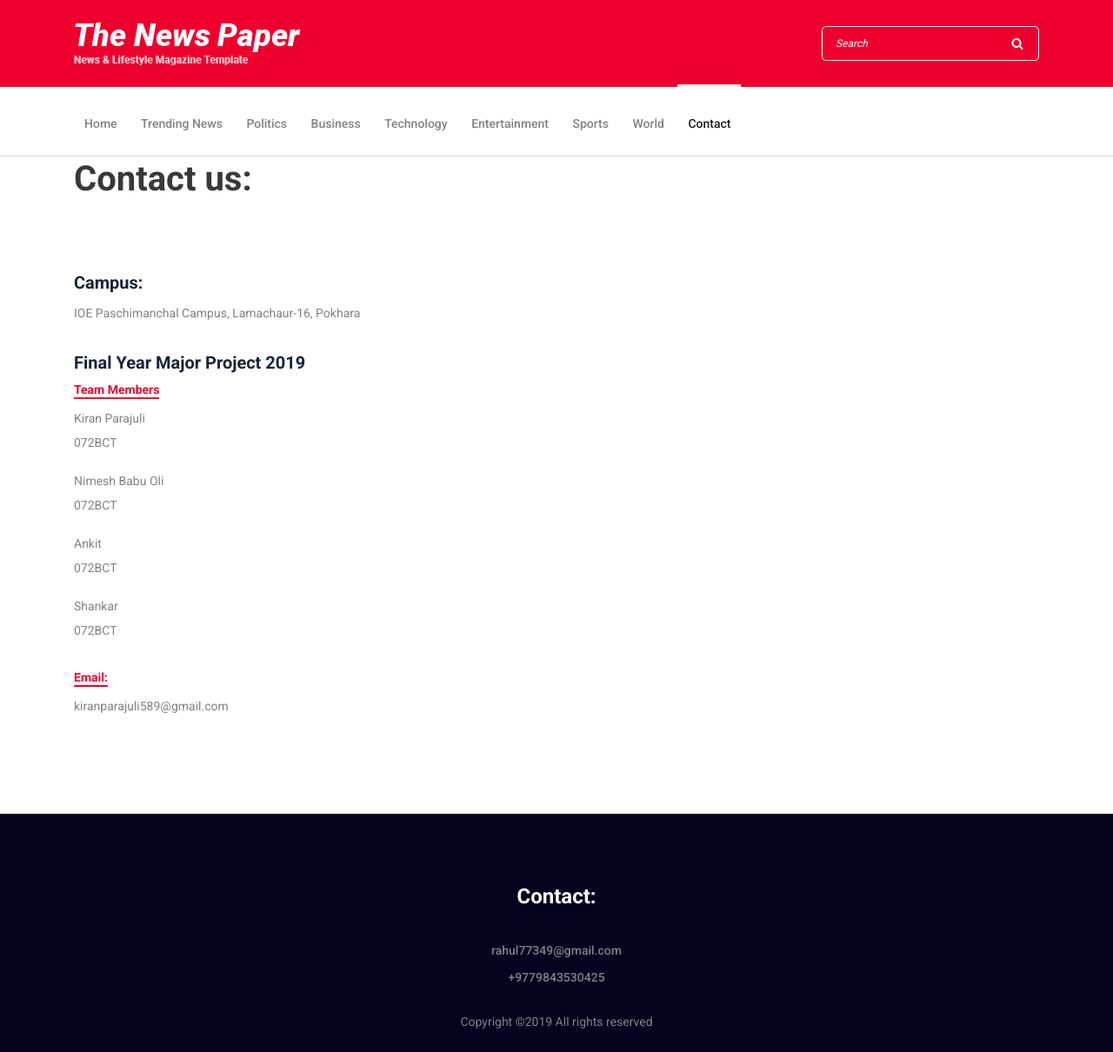
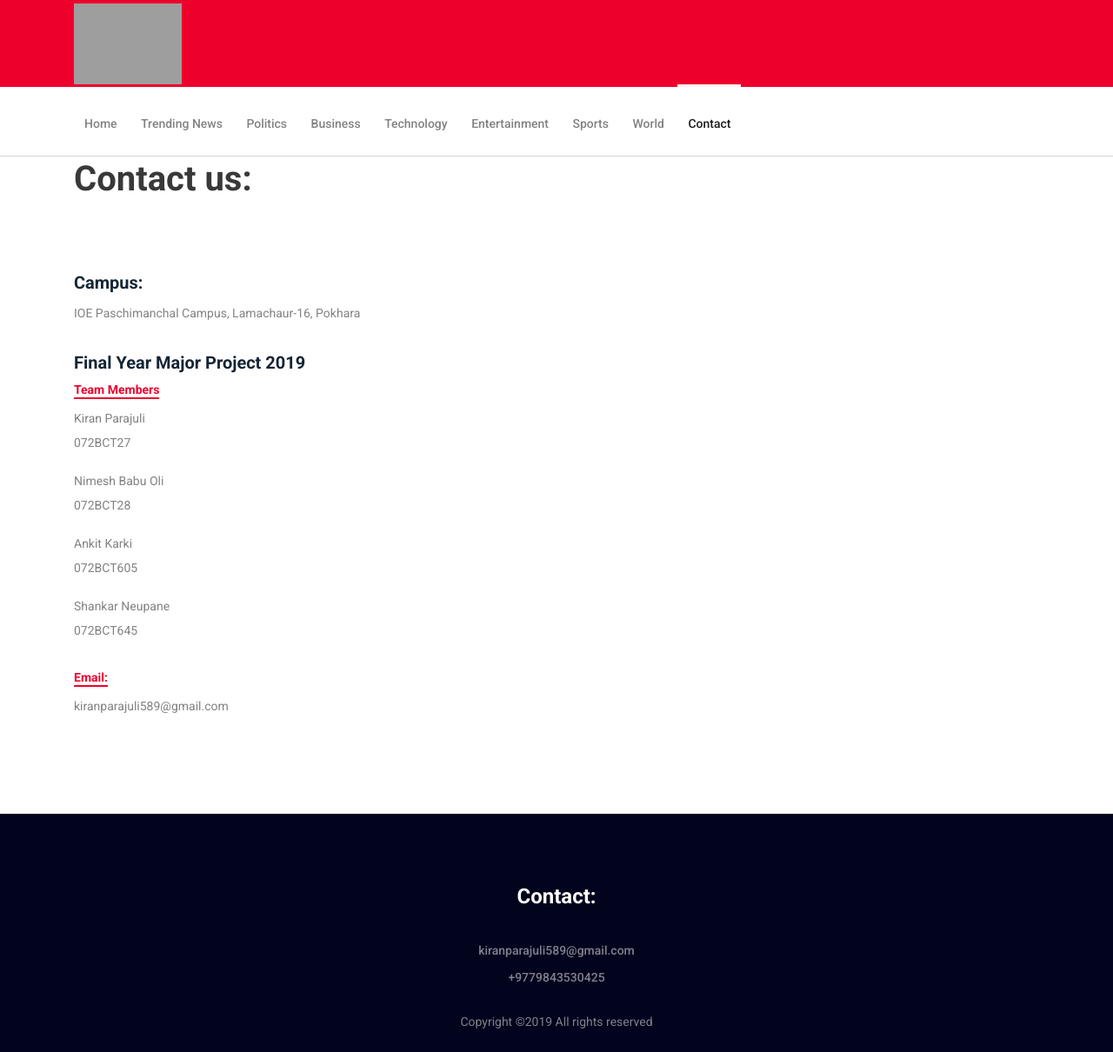
Before and after one commit to kiranparajuli589/NewsRecommendataion, a Flask app: page /contact.html in a window 1280 px wide. Shown: the whole page at 87% size. Run offline with Flask 2, Linux system fonts and the light colour scheme; parts of the project's set-up code (start-up, migrations or seed data) failed here and were passed over; some libraries are stand-ins or nearby versions; grey boxes are pictures that could not be loaded.

Commit message:
Contact Info Updated

```diff
--- a/newsp/main.py
+++ b/newsp/main.py
@@ -80,7 +80,8 @@ Xde = vectorizer.transform(iter(title_dev))
 Xte = vectorizer.transform(iter(title_test))
 
 
-
+#LabelEncoder is a utility class to help normalize labels such that they contain only values between 0 and n_classes-1
+#This is sometimes useful for writing efficient Cython routines.
 encoder = LabelEncoder()
 encoder.fit(category_train)
 Ytr = encoder.transform(category_train)
@@ -124,8 +125,7 @@ for i in range(len(classifier_list)):
     pred = classifier.predict(Xde)
     prediction_list.append(pred[0]);
     print('predicted index for category ', pred[0])
-    print(classification_report(Yde,pred,
-    target_names=encoder.classes_))
+    print(classification_report(Yde,pred, target_names=encoder.classes_))
     score = classifier.score(Xte,Yte)
     print(classifier_names[i],'score is =>',score)
     print('====================================================\n')
@@ -147,7 +147,7 @@ url = ('https://newsapi.org/v2/top-headlines?'
        'apiKey=6d5c12ae14bf4c71a9367094be76b4c2')
 response = requests.get(url)
 json = response.json()
-print(json)
+#print(json)
 # step 2
 Trending_articles = defaultdict(dict)
 
--- a/newsp/templates/category-post.html
+++ b/newsp/templates/category-post.html
@@ -338,8 +338,8 @@
                         <!-- List -->
                         <ul class="list">
                             <h4 class="widget-title">Contact: </h4>
-                                <li><a href="mailto:rahul77349@gmail.com">rahul77349@gmail.com</a></li>
-                                <li><a href="tel:+8005510834">+8005510834</a></li>
+                            <li><a href="mailto:kiranparajuli589@gmail.com">kiranparajuli589@gmail.com</a></li>
+                            <li><a href="tel:+9779843530425">+9779843530425</a></li>
                             <!-- <li><a href="http://.com">www.yoursitename.com</a></li> -->
                         </ul>
                     </div>
--- a/newsp/templates/contact.html
+++ b/newsp/templates/contact.html
@@ -27,6 +27,7 @@
     <header class="header-area">
 
         <!-- Top Header Area -->
+        <!-- Top Header Area -->
         <div class="top-header-area">
             <div class="container">
                 <div class="row">
@@ -34,19 +35,10 @@
                         <div class="top-header-content d-flex align-items-center justify-content-between">
                             <!-- Logo -->
                             <div class="logo">
-                                <a href="/"><img src="img/core-img/logo.png" alt=""></a>
+                                <a href="/"><img src="https://image.flaticon.com/icons/png/512/21/21601.png" height = '42' width = '124' alt=""></a>
                             </div>
 
-                            <!-- Login Search Area -->
-                            <div class="login-search-area d-flex align-items-center">
-                                <!-- Search Form -->
-                                <div class="search-form">
-                                    <form action="#" method="post">
-                                        <input type="search" name="search" class="form-control" placeholder="Search">
-                                        <button type="submit"><i class="fa fa-search" aria-hidden="true"></i></button>
-                                    </form>
-                                </div>
-                            </div>
+
                         </div>
                     </div>
                 </div>
@@ -124,10 +116,10 @@
                         <h6>
                             Team Members
                         </h6>
-                        <p>Kiran Parajuli<br>072BCT</p>
-                        <p>Nimesh Babu Oli<br>072BCT</p>
-                        <p>Ankit<br>072BCT</p>
-                        <p>Shankar<br>072BCT</p>
+                        <p>Kiran Parajuli<br>072BCT27</p>
+                        <p>Nimesh Babu Oli<br>072BCT28</p>
+                        <p>Ankit Karki<br>072BCT605</p>
+                        <p>Shankar Neupane<br>072BCT645</p>
                     </div>
                     <!-- Single Contact Information -->
                     <div class="single-contact-information mb-30">
@@ -159,7 +151,7 @@
                             <!-- List -->
                             <ul class="list">
                                 <h4 class="widget-title">Contact: </h4>
-                                <li><a href="mailto:kiranparajuli589@gmail.com">rahul77349@gmail.com</a></li>
+                                <li><a href="mailto:kiranparajuli589@gmail.com">kiranparajuli589@gmail.com</a></li>
                                 <li><a href="tel:+9779843530425">+9779843530425</a></li>
                                 <!-- <li><a href="http://.com">www.yoursitename.com</a></li> -->
                             </ul>
--- a/newsp/templates/index.html
+++ b/newsp/templates/index.html
@@ -321,6 +321,7 @@
                 <div class="row" align='center'>
 
                     <!-- Footer Widget Area -->
+                    <!-- Footer Widget Area -->
                     <div class="col-12">
                         <div class="footer-widget-area mt-80">
                             <!-- Footer Logo -->
@@ -330,8 +331,8 @@
                             <!-- List -->
                             <ul class="list">
                                 <h4 class="widget-title">Contact: </h4>
-                                <li><a href="mailto:rahul77349@gmail.com">rahul77349@gmail.com</a></li>
-                                <li><a href="tel:+8005510834">+8005510834</a></li>
+                                <li><a href="mailto:kiranparajuli589@gmail.com">kiranparajuli589@gmail.com</a></li>
+                                <li><a href="tel:+9779843530425">+9779843530425</a></li>
                                 <!-- <li><a href="http://.com">www.yoursitename.com</a></li> -->
                             </ul>
                         </div>
--- a/newsp/templates/recommendation.html
+++ b/newsp/templates/recommendation.html
@@ -357,8 +357,8 @@
                         <!-- List -->
                         <ul class="list">
                             <h4 class="widget-title">Contact: </h4>
-                                <li><a href="mailto:rahul77349@gmail.com">rahul77349@gmail.com</a></li>
-                                <li><a href="tel:+8005510834">+8005510834</a></li>
+                            <li><a href="mailto:kiranparajuli589@gmail.com">kiranparajuli589@gmail.com</a></li>
+                            <li><a href="tel:+9779843530425">+9779843530425</a></li>
                             <!-- <li><a href="http://.com">www.yoursitename.com</a></li> -->
                         </ul>
                     </div>
```
Also changed, not shown: 2 other files. Lines whose indentation alone changed are shown as unchanged.
